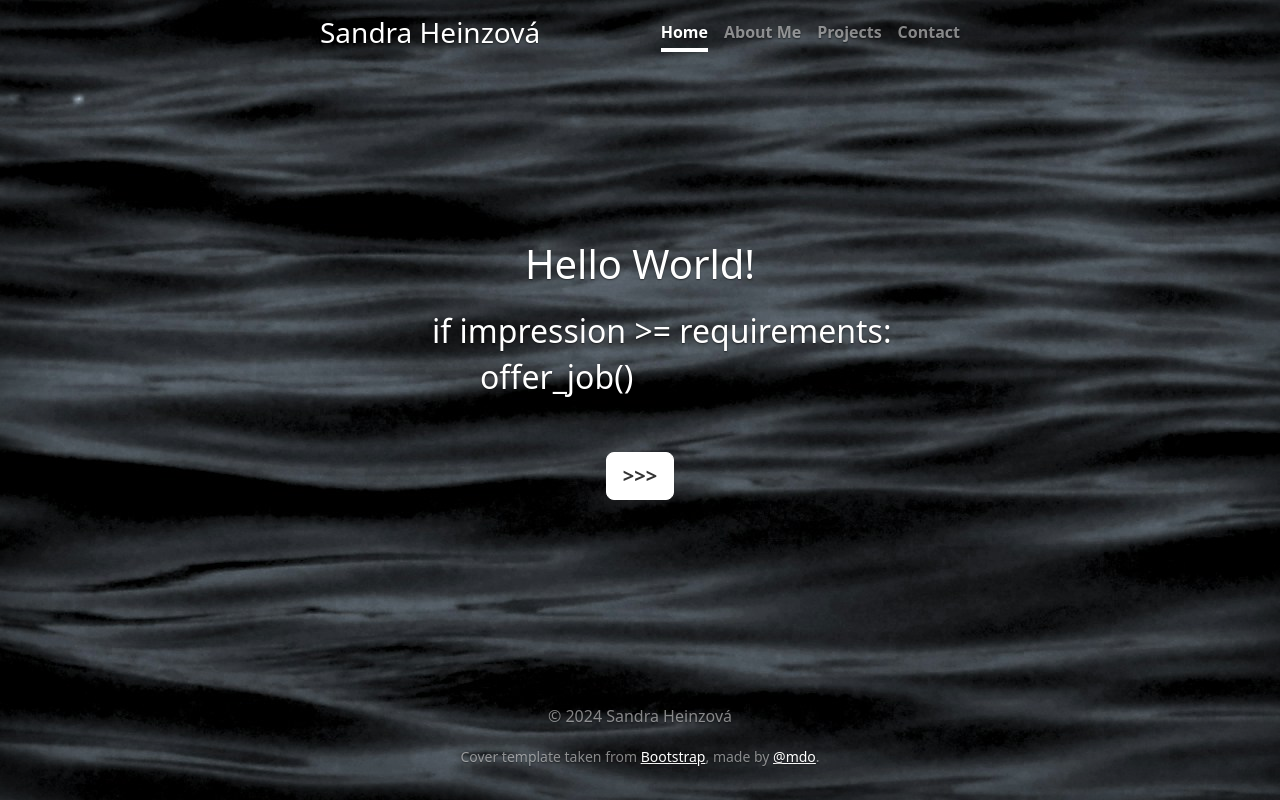
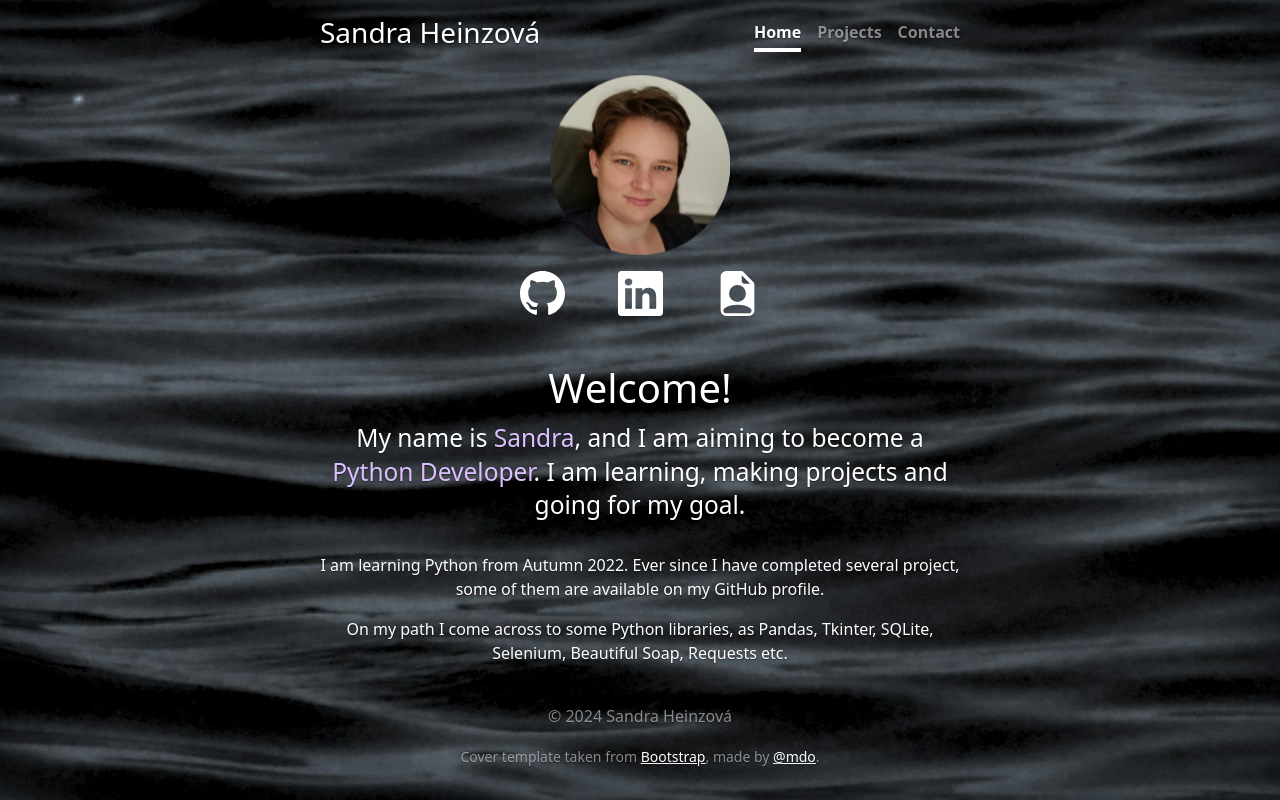
Before and after one commit to SandraHeinzova/Portfolio, a Flask app: page / in a window 1280 px wide. Run offline with Flask 3, Linux system fonts and the light colour scheme; some libraries are stand-ins or nearby versions.

Commit message:
deleted former index.html and made home page from About Me section

```diff
--- a/main.py
+++ b/main.py
@@ -28,11 +28,6 @@ def home():
     return render_template("index.html", active_page="home")
 
 
-@app.route("/about")
-def about():
-    return render_template("about.html", active_page="about")
-
-
 @app.route("/projects")
 def projects():
     return render_template("projects.html", active_page="projects")
--- a/static/cover.css
+++ b/static/cover.css
@@ -59,7 +59,7 @@ body {
 }
 
 .differ {
-  color: lime;
+  color: #DCC0FF;
 }
 
 .feature-icon {
--- a/templates/base.html
+++ b/templates/base.html
@@ -75,7 +75,6 @@
           <h3 class="float-md-start mb-0">Sandra Heinzová</h3>
             <nav class="nav nav-masthead justify-content-center float-md-end">
                 <a class="nav-link fw-bold py-1 px-0 {% if active_page == 'home' %}active{% endif %}" href="{{ url_for('home') }}">Home</a>
-                <a class="nav-link fw-bold py-1 px-0 {% if active_page == 'about' %}active{% endif %}" href="{{ url_for('about') }}">About Me</a>
                 <a class="nav-link fw-bold py-1 px-0 {% if active_page == 'projects' %}active{% endif %}" href="{{ url_for('projects') }}">Projects</a>
                 <a class="nav-link fw-bold py-1 px-0 {% if active_page == 'contact' %}active{% endif %}" href="{{ url_for('contact') }}">Contact</a>
             </nav>
--- a/templates/index.html
+++ b/templates/index.html
@@ -1,19 +1,34 @@
 <!DOCTYPE html>
 {% extends 'base.html' %}
-{% block title %} Home {% endblock %}
+{% block title %} About Me {% endblock %}
 
 {% block content %}
-      <main class="px-3">
-        <h1>Hello World!</h1>
-          <div class="ps-5 pt-3">
-            <div class="home-page ps-5">
-                <h2>if impression >= requirements:</h2>
-                <h2 class="ps-5">offer_job()</h2>
-            </div>
-          </div>
-        <p class="lead pt-5">
-          <a href="{{ url_for('about') }}" class="btn btn-lg btn-light fw-bold border-white bg-white">>>></a>
-        </p>
-      </main>
+    <main>
+        <div class="pb-3">
+          <img src="static/images/sandra.jpg" alt="Sandra's profile photo" height="180" width="180">
+        </div>
+        <div>
+            <a href="https://github.com/SandraHeinzova" target="_blank" class="text-decoration-none pe-5">
+                <img src="static/icons/github.svg" alt="Github icon" title="Open GitHub">
+            </a>
+            <a href="https://www.linkedin.com/in/sandra-heinzova/" target="_blank" class="text-decoration-none pe-5">
+                <img src="static/icons/linkedin.svg" alt="LinkedIn icon" title="Open LinkedIn">
+            </a>
+            <a href="static/cv_en.pdf" target="_blank">
+                <img src="static/icons/person_cv.svg" alt="Person CV icon" title="Open CV">
+            </a>
+        </div>
+        <div class="pt-5">
+            <h1>Welcome!</h1>
+            <h3><small>My name is <span class="differ">Sandra</span>, and I am aiming to become a <span class="differ">
+                Python Developer</span>. I am learning, making projects and going for my goal.</small></h3>
+        </div>
+        <div class="pt-4">
+            <p> I am learning Python from Autumn 2022. Ever since I have completed several project, some of them are
+                available on my GitHub profile.</p>
+            <p> On my path I come across to some Python libraries, as Pandas, Tkinter, SQLite, Selenium, Beautiful Soap,
+                Requests etc. </p>
+        </div>
+    </main>
 
 {% endblock %}
```
Also changed, not shown: templates/about.html (deleted, +0 -34 lines).
